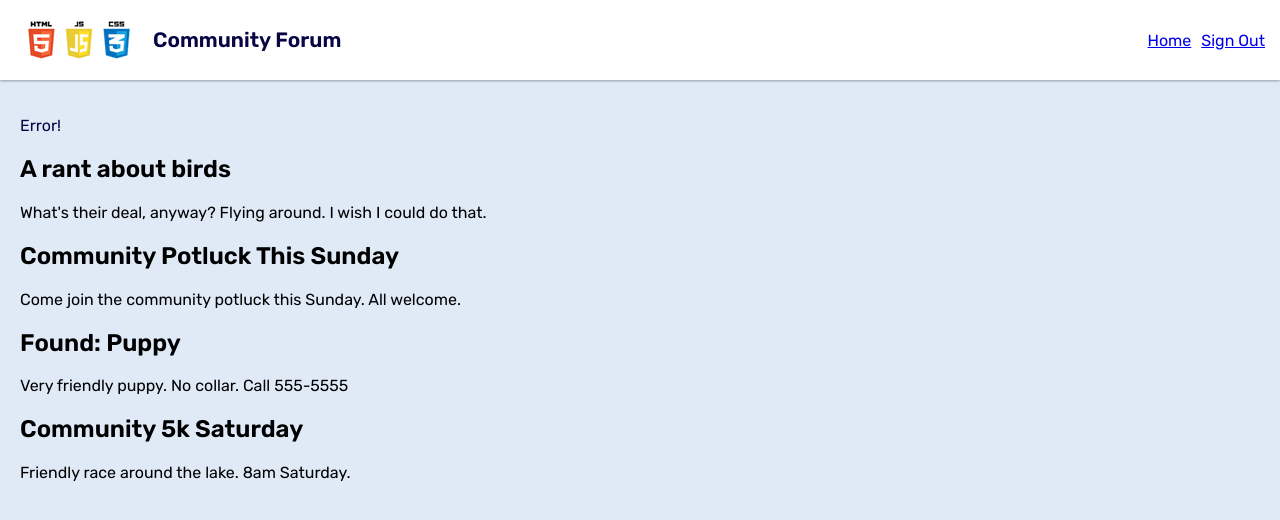
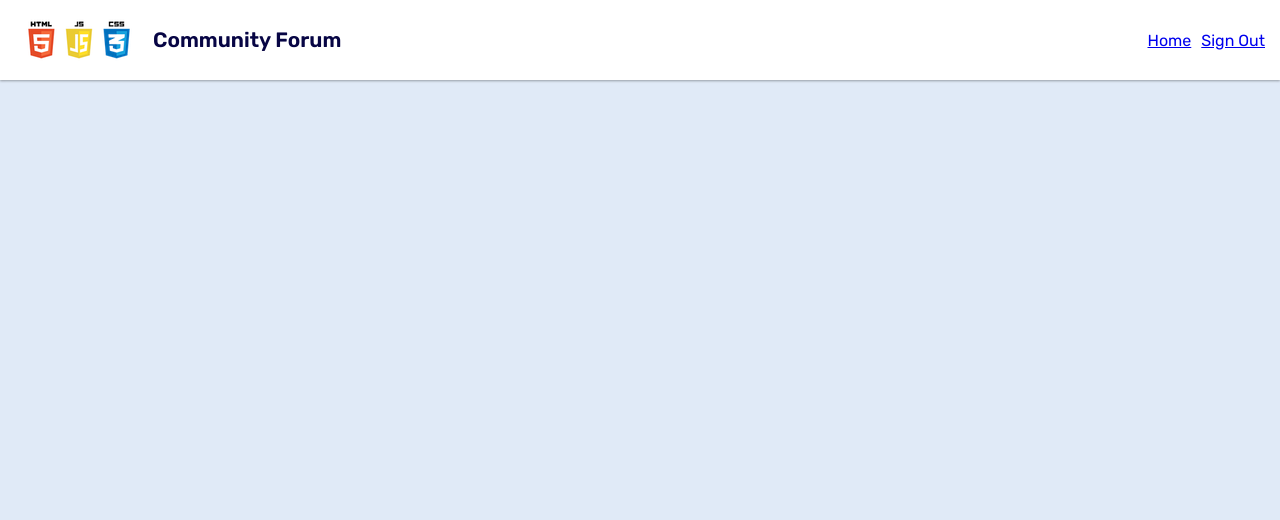
Before and after one commit to erikbaxstrom/alch-web-reddit-clone, a plain HTML site: page index.html in a window 1280 px wide. Drawn offline with nearby package versions, Linux system fonts and the light colour scheme.

Commit message:
make pagename consistent and remove dummy data

```diff
--- a/index.html
+++ b/index.html
@@ -7,7 +7,7 @@
         <meta http-equiv="X-UA-Compatible" content="ie=edge" />
 
         <!-- title and favicon -->
-        <title>Supabase Web App</title>
+        <title>Community Forum</title>
         <link rel="icon" type="image/x-icon" href="/assets/alchemy-favicon.png" />
 
         <!-- js -->
@@ -40,32 +40,9 @@
         </header>
 
         <main>
-            <p id="error-display">Error!</p>
+            <p id="error-display"></p>
             <ul id="cards">
-                <li class="post">
-                    <a href="">
-                        <h2>A rant about birds</h2>
-                        <p>What's their deal, anyway? Flying around. I wish I could do that.</p>
-                    </a>
-                </li>
-                <li class="post">
-                    <a href="">
-                        <h2>Community Potluck This Sunday</h2>
-                        <p>Come join the community potluck this Sunday. All welcome.</p>
-                    </a>
-                </li>
-                <li class="post">
-                    <a href="">
-                        <h2>Found: Puppy</h2>
-                        <p>Very friendly puppy. No collar. Call 555-5555</p>
-                    </a>
-                </li>
-                <li class="post">
-                    <a href="">
-                        <h2>Community 5k Saturday</h2>
-                        <p>Friendly race around the lake. 8am Saturday.</p>
-                    </a>
-                </li>
+                <li class="post"></li>
             </ul>
         </main>
     </body>
```
Also changed, not shown: add-post/index.html (+2 -2 lines), view-post/index.html (+2 -2 lines).
